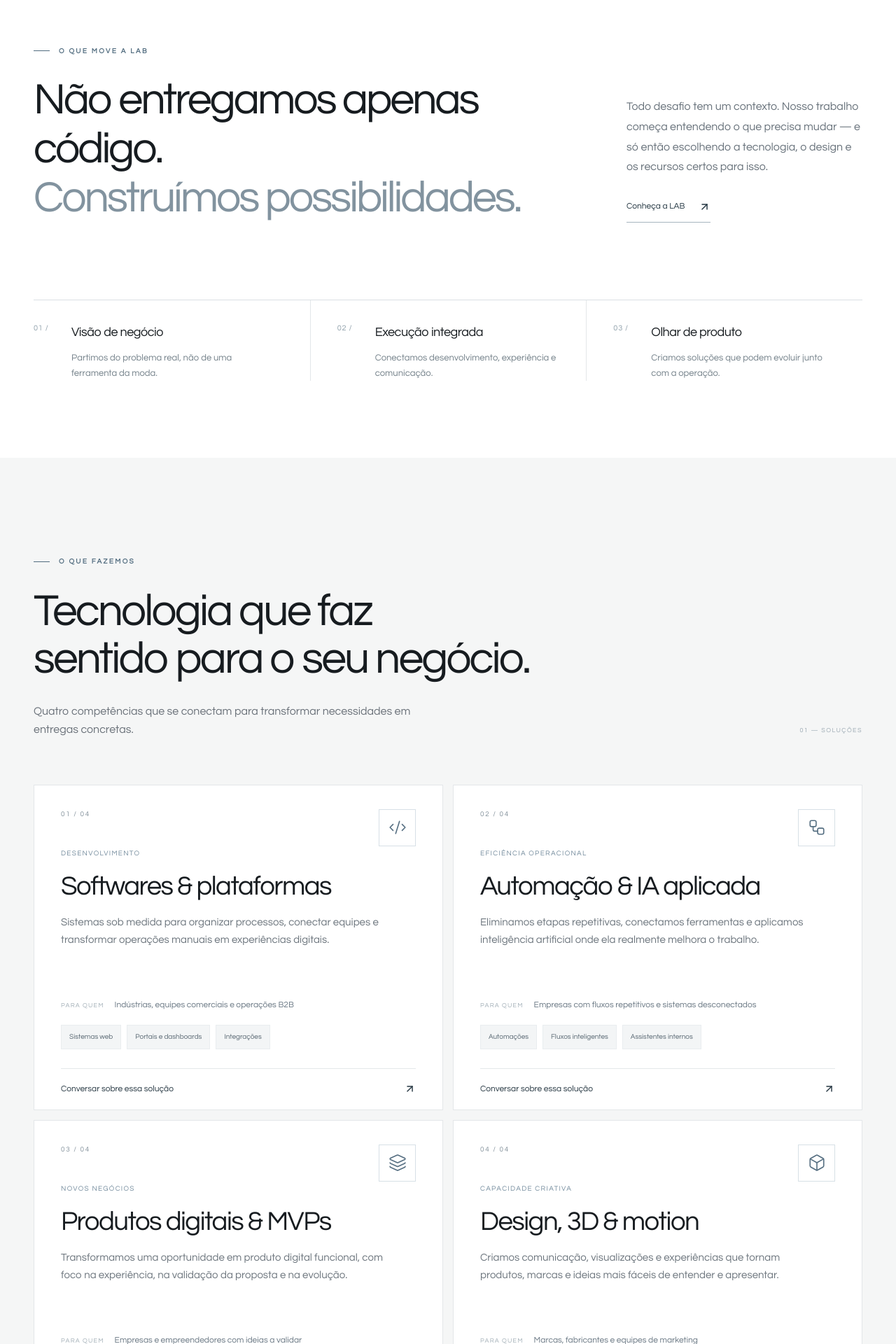
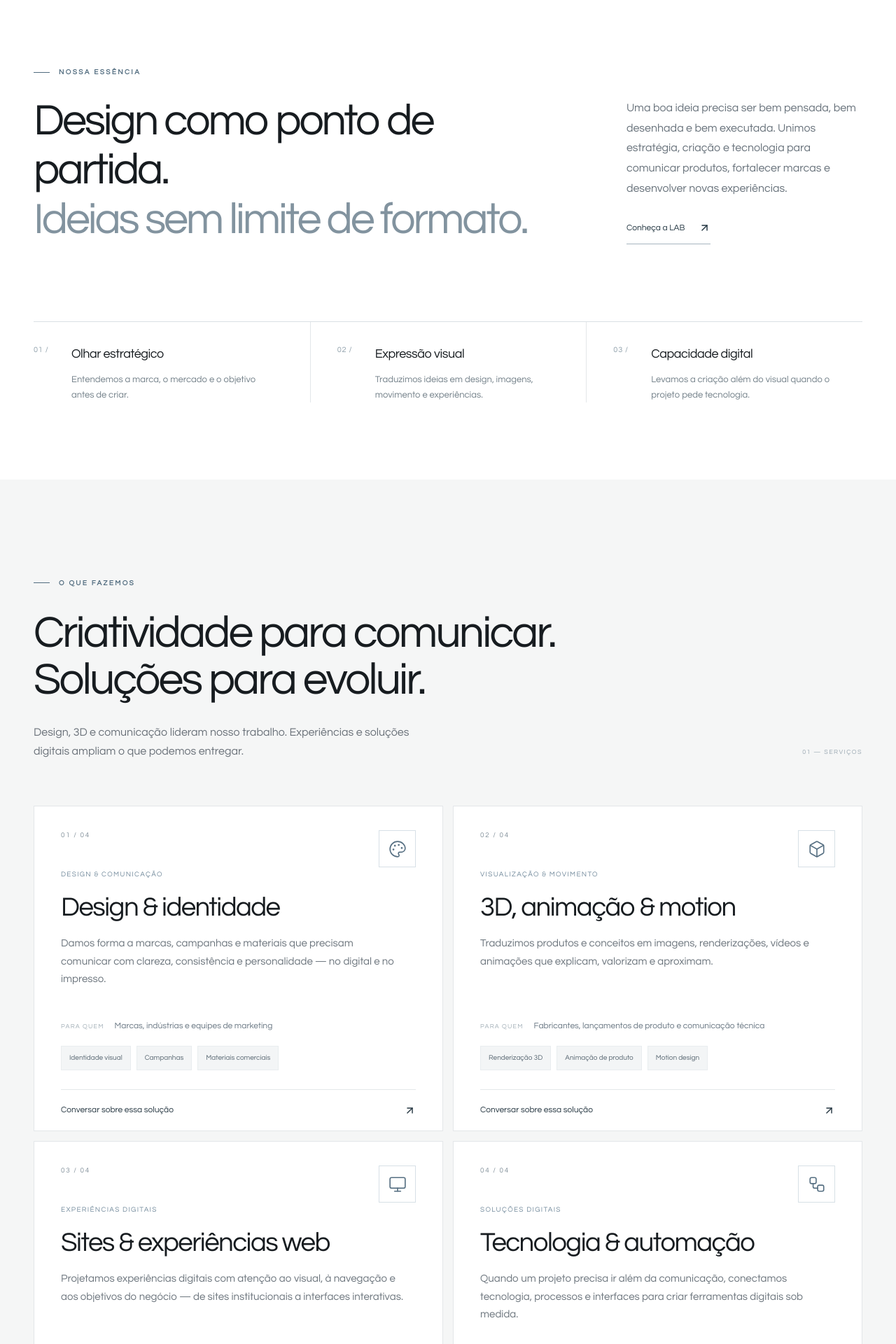
Before and after one commit to lab8792/Lab8792-site-2026-, a React (Vite) app: page / in a window 1280 px wide. Shown: the part 880-2800 px from the top of the page at 70% size. Built offline with nearby package versions, Linux system fonts and the light colour scheme; no server answers.

Commit message:
feat: reposiciona LAB com design e 3D em destaque

```diff
--- a/index.html
+++ b/index.html
@@ -5,13 +5,13 @@
     <meta name="viewport" content="width=device-width, initial-scale=1.0" />
     <meta name="theme-color" content="#f7f8f8" />
     <link rel="icon" type="image/svg+xml" href="%BASE_URL%favicon.svg" />
-    <title>LAB 8792 — Tecnologia, Soluções Digitais, Design & 3D</title>
-    <meta name="description" content="A LAB 8792 desenvolve softwares, automações, produtos digitais e soluções empresariais. Tecnologia, design e 3D para transformar desafios de negócio em soluções reais." />
-    <meta name="keywords" content="LAB 8792, desenvolvimento de software, soluções digitais, software sob medida, plataformas SaaS, automação empresarial, inteligência artificial aplicada, design gráfico, renderização 3D, motion design, Bento Gonçalves" />
+    <title>LAB 8792 — Design, 3D, Criação & Soluções Digitais</title>
+    <meta name="description" content="Design, identidade visual, campanhas, renderizações 3D, animação, motion e experiências digitais. A LAB 8792 conecta criação e tecnologia para dar vida às ideias." />
+    <meta name="keywords" content="LAB 8792, design gráfico, identidade visual, criação de campanhas, renderização 3D, animação 3D, motion design, sites, experiências digitais, soluções digitais, Bento Gonçalves" />
     <meta property="og:locale" content="pt_BR" />
     <meta property="og:type" content="website" />
-    <meta property="og:title" content="LAB 8792 — Desafios reais. Soluções digitais." />
-    <meta property="og:description" content="Desenvolvemos softwares, automações e produtos digitais. Tecnologia e capacidade criativa, do conceito à implementação." />
+    <meta property="og:title" content="LAB 8792 — Design que transforma. Ideias que ganham vida." />
+    <meta property="og:description" content="Design, 3D, comunicação e soluções digitais. Criação do conceito à entrega." />
     <meta property="og:site_name" content="LAB 8792" />
     <meta property="og:url" content="https://lab8792.github.io/Lab8792-site-2026-/" />
     <meta name="twitter:card" content="summary" />
--- a/src/pages/Home.jsx
+++ b/src/pages/Home.jsx
@@ -1,8 +1,8 @@
 import React, { useEffect, useState } from "react";
 import {
   ArrowDown, ArrowRight, ArrowUpRight, Box, Check,
-  ChevronRight, Code2, Factory, Globe2, Instagram, Layers3,
-  Mail, Menu, MoveUpRight, Network,
+  ChevronRight, Factory, Globe2, Instagram, Monitor, Palette,
+  Mail, Menu, MoveUpRight,
   Sparkles, Workflow, X
 } from "lucide-react";
 
@@ -12,78 +12,78 @@ const talkLink = (topic) => WHATSAPP + "?text=" + encodeURIComponent(
 );
 
 const nav = [
-  { label: "Soluções", href: "#solucoes" },
+  { label: "Serviços", href: "#solucoes" },
+  { label: "Design & 3D", href: "#criativo" },
   { label: "Produtos", href: "#produtos" },
-  { label: "Atuação", href: "#atuacao" },
   { label: "Sobre", href: "#sobre" },
 ];
 
 const services = [
   {
-    index: "01", icon: <Code2 size={26} strokeWidth={1.5} />,
-    category: "DESENVOLVIMENTO",
-    name: "Softwares & plataformas",
-    description: "Sistemas sob medida para organizar processos, conectar equipes e transformar operações manuais em experiências digitais.",
-    audience: "Indústrias, equipes comerciais e operações B2B",
-    deliveries: ["Sistemas web", "Portais e dashboards", "Integrações"],
-    topic: "um software ou plataforma sob medida",
+    index: "01", icon: <Palette size={26} strokeWidth={1.5} />,
+    category: "DESIGN & COMUNICAÇÃO",
+    name: "Design & identidade",
+    description: "Damos forma a marcas, campanhas e materiais que precisam comunicar com clareza, consistência e personalidade — no digital e no impresso.",
+    audience: "Marcas, indústrias e equipes de marketing",
+    deliveries: ["Identidade visual", "Campanhas", "Materiais comerciais"],
+    topic: "design, identidade visual ou criação de campanhas",
     className: "service-card-one"
   },
   {
-    index: "02", icon: <Workflow size={26} strokeWidth={1.5} />,
-    category: "EFICIÊNCIA OPERACIONAL",
-    name: "Automação & IA aplicada",
-    description: "Eliminamos etapas repetitivas, conectamos ferramentas e aplicamos inteligência artificial onde ela realmente melhora o trabalho.",
-    audience: "Empresas com fluxos repetitivos e sistemas desconectados",
-    deliveries: ["Automações", "Fluxos inteligentes", "Assistentes internos"],
-    topic: "automação e inteligência artificial para minha empresa",
+    index: "02", icon: <Box size={26} strokeWidth={1.5} />,
+    category: "VISUALIZAÇÃO & MOVIMENTO",
+    name: "3D, animação & motion",
+    description: "Traduzimos produtos e conceitos em imagens, renderizações, vídeos e animações que explicam, valorizam e aproximam.",
+    audience: "Fabricantes, lançamentos de produto e comunicação técnica",
+    deliveries: ["Renderização 3D", "Animação de produto", "Motion design"],
+    topic: "modelagem 3D, renderização ou animação",
     className: "service-card-two"
   },
   {
-    index: "03", icon: <Layers3 size={26} strokeWidth={1.5} />,
-    category: "NOVOS NEGÓCIOS",
-    name: "Produtos digitais & MVPs",
-    description: "Transformamos uma oportunidade em produto digital funcional, com foco na experiência, na validação da proposta e na evolução.",
-    audience: "Empresas e empreendedores com ideias a validar",
-    deliveries: ["MVPs", "Plataformas SaaS", "Interfaces de produto"],
-    topic: "desenvolvimento de um produto digital ou MVP",
+    index: "03", icon: <Monitor size={26} strokeWidth={1.5} />,
+    category: "EXPERIÊNCIAS DIGITAIS",
+    name: "Sites & experiências web",
+    description: "Projetamos experiências digitais com atenção ao visual, à navegação e aos objetivos do negócio — de sites institucionais a interfaces interativas.",
+    audience: "Empresas que buscam presença digital e boas experiências",
+    deliveries: ["Sites e landing pages", "UI/UX", "Experiências interativas"],
+    topic: "um site ou experiência digital",
     className: "service-card-three"
   },
   {
-    index: "04", icon: <Box size={26} strokeWidth={1.5} />,
-    category: "CAPACIDADE CRIATIVA",
-    name: "Design, 3D & motion",
-    description: "Criamos comunicação, visualizações e experiências que tornam produtos, marcas e ideias mais fáceis de entender e apresentar.",
-    audience: "Marcas, fabricantes e equipes de marketing",
-    deliveries: ["Design gráfico", "Renderização e animação 3D", "Motion"],
-    topic: "design, 3D ou motion",
+    index: "04", icon: <Workflow size={26} strokeWidth={1.5} />,
+    category: "SOLUÇÕES DIGITAIS",
+    name: "Tecnologia & automação",
+    description: "Quando um projeto precisa ir além da comunicação, conectamos tecnologia, processos e interfaces para criar ferramentas digitais sob medida.",
+    audience: "Equipes com processos a simplificar ou integrar",
+    deliveries: ["Ferramentas sob medida", "Automações", "Integrações"],
+    topic: "uma solução digital ou automação",
     className: "service-card-four"
   }
 ];
 
 const sectors = [
   {
-    n: "01", icon: <Factory size={21} strokeWidth={1.6} />,
-    name: "Indústria & fabricantes",
-    text: "Configuradores, orçamentos, catálogos digitais e processos que conectam produto, comercial e operação."
+    n: "01", icon: <Palette size={21} strokeWidth={1.6} />,
+    name: "Marcas & comunicação",
+    text: "Identidade, campanhas, materiais comerciais e experiências visuais que fortalecem a forma como a marca se apresenta."
   },
   {
-    n: "02", icon: <Network size={21} strokeWidth={1.6} />,
-    name: "Operações B2B",
-    text: "Portais, cadastros, aprovações, fluxos internos e integrações para reduzir retrabalho."
+    n: "02", icon: <Factory size={21} strokeWidth={1.6} />,
+    name: "Indústria & fabricantes",
+    text: "Renderizações, animações técnicas, catálogos, apresentações de produto e projetos digitais conectados à operação."
   },
   {
     n: "03", icon: <Globe2 size={21} strokeWidth={1.6} />,
-    name: "Negócios digitais",
-    text: "Plataformas, experiências web e recursos específicos para negócios que operam digitalmente."
+    name: "Negócios & experiências digitais",
+    text: "Sites, interfaces, plataformas e soluções sob medida para quem precisa criar ou melhorar experiências online."
   }
 ];
 
 const steps = [
-  { n: "01", title: "Entender", text: "Conhecemos o contexto, os usuários e o problema que precisa ser resolvido." },
-  { n: "02", title: "Desenhar", text: "Definimos uma solução viável, seu escopo e a experiência de uso." },
-  { n: "03", title: "Construir", text: "Desenvolvemos, integramos e validamos cada entrega." },
-  { n: "04", title: "Evoluir", text: "Acompanhamos o aprendizado e planejamos os próximos passos." }
+  { n: "01", title: "Conhecer", text: "Entendemos a marca, o público, os objetivos e o contexto do projeto." },
+  { n: "02", title: "Conceber", text: "Exploramos direções criativas e definimos o caminho visual e técnico." },
+  { n: "03", title: "Criar", text: "Transformamos o conceito em peças, imagens, experiências ou soluções funcionais." },
+  { n: "04", title: "Entregar", text: "Refinamos, validamos e preparamos o projeto para sua aplicação real." }
 ];
 
 function Brand({ inverted = false }) {
@@ -181,18 +181,18 @@ export default function Home() {
         <section className="hero-section" id="inicio">
           <div className="site-container hero-layout">
             <div className="hero-copy">
-              <Eyebrow>TECNOLOGIA / CRIAÇÃO / DESENVOLVIMENTO</Eyebrow>
-              <h1>Desafios reais.<br/><span>Soluções digitais.</span></h1>
-              <p className="hero-description">Criamos softwares, automações e produtos digitais para transformar problemas de negócio em novas possibilidades. Tecnologia e capacidade criativa, do conceito à implementação.</p>
+              <Eyebrow>DESIGN / 3D / CRIAÇÃO / SOLUÇÕES DIGITAIS</Eyebrow>
+              <h1>Design que transforma.<br/><span>Ideias que ganham vida.</span></h1>
+              <p className="hero-description">Criamos identidades, campanhas, imagens e animações 3D, sites e experiências digitais que dão forma às ideias e valorizam o que cada empresa tem de único. Criatividade e tecnologia, do conceito à entrega.</p>
               <div className="hero-actions">
-                <a className="button button-primary" href="#solucoes">Explore nossas soluções <ArrowUpRight size={18}/></a>
+                <a className="button button-primary" href="#solucoes">Conheça nossos serviços <ArrowUpRight size={18}/></a>
                 <a className="button button-link" href="#produtos">Conheça nossos produtos <ArrowRight size={17}/></a>
               </div>
               <div className="hero-meta">
                 <span className="hero-meta-line" aria-hidden="true" />
-                <span>DESENVOLVIMENTO PARA EMPRESAS</span>
+                <span>DESIGN, 3D & COMUNICAÇÃO</span>
                 <span className="hero-meta-dot">/</span>
-                <span>PRODUTOS PRÓPRIOS</span>
+                <span>EXPERIÊNCIAS DIGITAIS</span>
               </div>
             </div>
           </div>
@@ -203,7 +203,7 @@ export default function Home() {
           <div className="expertise-track">
             {Array.from({length: 2}).map((_, k) => (
               <div className="expertise-items" key={k} aria-hidden={k === 1}>
-                {["SOFTWARE SOB MEDIDA", "PLATAFORMAS DIGITAIS", "AUTOMAÇÃO & IA", "PRODUTOS PRÓPRIOS", "DESIGN & 3D"].map((item) => <span key={item}><i />{item}</span>)}
+                {["DESIGN & IDENTIDADE", "3D & ANIMAÇÃO", "CAMPANHAS & COMUNICAÇÃO", "SITES & EXPERIÊNCIAS", "SOLUÇÕES DIGITAIS"].map((item) => <span key={item}><i />{item}</span>)}
               </div>
             ))}
           </div>
@@ -212,26 +212,26 @@ export default function Home() {
         <section className="intro-section section-space" id="essencia">
           <div className="site-container intro-layout">
             <div>
-              <Eyebrow>O QUE MOVE A LAB</Eyebrow>
-              <h2>Não entregamos apenas código.<br/><span>Construímos possibilidades.</span></h2>
+              <Eyebrow>NOSSA ESSÊNCIA</Eyebrow>
+              <h2>Design como ponto de partida.<br/><span>Ideias sem limite de formato.</span></h2>
             </div>
             <div className="intro-right">
-              <p>Todo desafio tem um contexto. Nosso trabalho começa entendendo o que precisa mudar — e só então escolhendo a tecnologia, o design e os recursos certos para isso.</p>
+              <p>Uma boa ideia precisa ser bem pensada, bem desenhada e bem executada. Unimos estratégia, criação e tecnologia para comunicar produtos, fortalecer marcas e desenvolver novas experiências.</p>
               <a className="text-cta" href="#sobre">Conheça a LAB <ArrowUpRight size={17}/></a>
             </div>
           </div>
           <div className="site-container principles">
-            <div><span>01 /</span><strong>Visão de negócio</strong><p>Partimos do problema real, não de uma ferramenta da moda.</p></div>
-            <div><span>02 /</span><strong>Execução integrada</strong><p>Conectamos desenvolvimento, experiência e comunicação.</p></div>
-            <div><span>03 /</span><strong>Olhar de produto</strong><p>Criamos soluções que podem evoluir junto com a operação.</p></div>
+            <div><span>01 /</span><strong>Olhar estratégico</strong><p>Entendemos a marca, o mercado e o objetivo antes de criar.</p></div>
+            <div><span>02 /</span><strong>Expressão visual</strong><p>Traduzimos ideias em design, imagens, movimento e experiências.</p></div>
+            <div><span>03 /</span><strong>Capacidade digital</strong><p>Levamos a criação além do visual quando o projeto pede tecnologia.</p></div>
           </div>
         </section>
 
         <section className="solutions-section section-space" id="solucoes">
           <div className="site-container">
             <div className="solutions-top">
-              <SectionHead kicker="O QUE FAZEMOS" title={<>Tecnologia que faz<br/>sentido para o seu negócio.</>} description="Quatro competências que se conectam para transformar necessidades em entregas concretas."/>
-              <span className="section-index">01 — SOLUÇÕES</span>
+              <SectionHead kicker="O QUE FAZEMOS" title={<>Criatividade para comunicar.<br/>Soluções para evoluir.</>} description="Design, 3D e comunicação lideram nosso trabalho. Experiências e soluções digitais ampliam o que podemos entregar."/>
+              <span className="section-index">01 — SERVIÇOS</span>
             </div>
             <div className="services-grid">
               {services.map((service) => (
@@ -251,11 +251,29 @@ export default function Home() {
           </div>
         </section>
 
+        <section className="creative-section" id="criativo">
+          <div className="site-container creative-layout">
+            <div className="creative-display" aria-label="Painel tipográfico Form & Function">
+              <div className="creative-display-grid"/>
+              <span className="creative-word">FORM<br/><em>&</em> FUNCTION</span>
+              <div className="creative-caption">DIREÇÃO VISUAL / LAB 8792 — ESTUDO GRÁFICO</div>
+            </div>
+            <div className="creative-copy">
+              <Eyebrow>DESIGN ESTÁ NO CENTRO DO QUE FAZEMOS</Eyebrow>
+              <h2>Uma boa ideia merece<br/><span>uma execução à altura.</span></h2>
+              <p>Do conceito visual à peça final, criamos identidades, campanhas, apresentações, renderizações, animações e motion. A atenção ao detalhe acompanha cada formato e cada entrega.</p>
+              <div className="creative-tags"><span>DESIGN GRÁFICO</span><span>RENDERIZAÇÃO 3D</span><span>ANIMAÇÃO</span><span>MOTION DESIGN</span><span>COMUNICAÇÃO DE PRODUTO</span></div>
+              <a className="text-cta" href={talkLink("um projeto criativo de design ou 3D")} target="_blank" rel="noopener noreferrer">Falar sobre um projeto criativo <ArrowUpRight size={17}/></a>
+            </div>
+          </div>
+        </section>
+
+
         <section className="products-section section-space" id="produtos">
           <div className="products-topography" aria-hidden="true" />
           <div className="site-container">
             <div className="products-head">
-              <SectionHead light kicker="TECNOLOGIA PROPRIETÁRIA" title={<>Criamos para empresas.<br/><span>Também construímos o futuro.</span></>} description="Além dos projetos sob medida, desenvolvemos produtos próprios para desafios específicos de mercado."/>
+              <SectionHead light kicker="PRODUTOS CRIADOS NA LAB" title={<>Da criação à inovação.<br/><span>Ideias que viram produtos.</span></>} description="Nossa capacidade criativa também ganha forma em produtos digitais próprios, desenvolvidos para necessidades reais."/>
               <div className="products-aside">IDEIAS QUE SE TORNAM<br/>PRODUTOS REAIS <MoveUpRight size={18}/></div>
             </div>
             <div className="products-grid">
@@ -273,7 +291,7 @@ export default function Home() {
                 <div className="product-details">
                   <div className="product-brand-row"><span className="product-type">02 / TECNOLOGIA INDUSTRIAL</span><span className="product-label">EM DESENVOLVIMENTO</span></div>
                   <h3>MarceneiroPro<span>.</span></h3>
-                  <p>Uma plataforma para conectar fabricantes e projetistas, reunindo configuração de produtos, visualização 3D e processos comerciais.</p>
+                  <p>Uma plataforma que une projeto, visualização 3D e configuração de móveis para conectar fabricantes e projetistas.</p>
                   <a href={talkLink("o projeto MarceneiroPro")} target="_blank" rel="noopener noreferrer" className="product-link">Conversar sobre o projeto <ArrowUpRight size={18}/></a>
                 </div>
               </article>
@@ -286,9 +304,9 @@ export default function Home() {
           <div className="site-container sectors-layout">
             <div className="sectors-side">
               <Eyebrow>ONDE ATUAMOS</Eyebrow>
-              <h2>Conhecemos o valor de um processo que funciona.</h2>
-              <p>Nos aproximamos da operação para entender o que trava, o que se repete e o que pode ser melhor.</p>
-              <a href="#contato" className="text-cta">Conte seu desafio <ArrowUpRight size={17}/></a>
+              <h2>Cada mercado tem uma história para contar.</h2>
+              <p>Entendemos produtos, públicos e desafios para criar uma comunicação mais clara — e experiências digitais quando elas fazem sentido.</p>
+              <a href="#contato" className="text-cta">Fale sobre seu projeto <ArrowUpRight size={17}/></a>
             </div>
             <div className="sectors-list">
               {sectors.map((sector) => (
@@ -302,26 +320,9 @@ export default function Home() {
           </div>
         </section>
 
-        <section className="creative-section" id="criativo">
-          <div className="site-container creative-layout">
-            <div className="creative-display" aria-label="Painel tipográfico Form & Function">
-              <div className="creative-display-grid"/>
-              <span className="creative-word">FORM<br/><em>&</em> FUNCTION</span>
-              <div className="creative-caption">DIREÇÃO VISUAL / LAB 8792 — ESTUDO GRÁFICO</div>
-            </div>
-            <div className="creative-copy">
-              <Eyebrow>DESIGN É PARTE DO NOSSO DNA</Eyebrow>
-              <h2>Criatividade não é um extra.<br/><span>É uma vantagem.</span></h2>
-              <p>O mesmo olhar que desenha uma interface cria a visualização de um produto, estrutura uma apresentação ou dá vida a uma animação. Design, 3D e motion seguem como parte essencial do que fazemos.</p>
-              <div className="creative-tags"><span>DESIGN GRÁFICO</span><span>RENDERIZAÇÃO 3D</span><span>ANIMAÇÃO</span><span>MOTION DESIGN</span><span>COMUNICAÇÃO DE PRODUTO</span></div>
-              <a className="text-cta" href={talkLink("um projeto criativo de design ou 3D")} target="_blank" rel="noopener noreferrer">Falar sobre um projeto criativo <ArrowUpRight size={17}/></a>
-            </div>
-          </div>
-        </section>
-
         <section className="method-section section-space" id="metodo">
           <div className="site-container">
-            <SectionHead kicker="NOSSO PROCESSO" title={<>Boas soluções começam<br/>com boas perguntas.</>} description="Trabalhamos por etapas claras, com escopo definido e decisões orientadas ao problema."/>
+            <SectionHead kicker="NOSSO PROCESSO" title={<>Do conceito à entrega.<br/>Com intenção em cada detalhe.</>} description="Cada projeto começa com escuta e direção criativa, evoluindo para uma execução alinhada ao objetivo."/>
             <div className="method-grid">
               {steps.map((step) => <div className="method-step" key={step.n}><span className="method-no">{step.n}</span><span className="method-rule"/><h3>{step.title}</h3><p>{step.text}</p></div>)}
             </div>
@@ -333,8 +334,8 @@ export default function Home() {
             <div className="about-side"><Eyebrow light>SOBRE A LAB</Eyebrow><div className="about-coordinate">BENTO GONÇALVES — RS<br/>ATUAÇÃO REMOTA / SEM FRONTEIRAS</div></div>
             <div className="about-main">
               <h2>Uma estrutura enxuta.<br/>Uma visão <span>sem limites de formato.</span></h2>
-              <p>A LAB 8792 é uma empresa de tecnologia e criação que desenvolve soluções digitais, produtos próprios e projetos visuais. Trabalhamos de forma colaborativa, reunindo as competências certas para cada desafio.</p>
-              <div className="about-bottom"><span><Check size={16}/> Desenvolvimento e produto</span><span><Check size={16}/> Tecnologia e design</span><span><Check size={16}/> Colaboração e execução</span></div>
+              <p>A LAB 8792 é uma empresa de design, criação e soluções digitais. Desenvolvemos projetos de identidade, comunicação, 3D, animação e experiências web, além de criar nossos próprios produtos. Reunimos estratégia, sensibilidade visual e tecnologia conforme a necessidade de cada projeto.</p>
+              <div className="about-bottom"><span><Check size={16}/> Design e comunicação</span><span><Check size={16}/> 3D e experiências digitais</span><span><Check size={16}/> Criação e execução</span></div>
             </div>
           </div>
         </section>
@@ -344,7 +345,7 @@ export default function Home() {
             <div className="contact-main">
               <Eyebrow>VAMOS CONVERSAR?</Eyebrow>
               <h2>Seu próximo projeto<br/>pode começar <span>aqui.</span></h2>
-              <p>Conte o que sua empresa precisa resolver. Vamos entender o desafio e avaliar como podemos contribuir.</p>
+              <p>Uma marca, um lançamento, uma campanha, uma animação ou uma experiência digital. Conte sua ideia e vamos encontrar a melhor forma de realizá-la.</p>
               <div className="contact-actions">
                 <a className="button button-primary" href={talkLink("um projeto com a LAB 8792")} target="_blank" rel="noopener noreferrer">Converse com um especialista <ArrowUpRight size={19}/></a>
                 <a className="contact-mail" href="mailto:contato@lab8792.com.br"><Mail size={17}/> contato@lab8792.com.br</a>
@@ -358,12 +359,12 @@ export default function Home() {
       <footer className="lab-footer">
         <div className="site-container">
           <div className="footer-top">
-            <div className="footer-identity"><a href="#inicio"><Brand inverted/></a><p>Tecnologia, produtos digitais<br/>e capacidade criativa.</p></div>
+            <div className="footer-identity"><a href="#inicio"><Brand inverted/></a><p>Design, 3D e comunicação.<br/>Experiências e soluções digitais.</p></div>
             <div className="footer-column"><span>NAVEGAÇÃO</span><a href="#solucoes">Soluções</a><a href="#produtos">Produtos</a><a href="#atuacao">Atuação</a><a href="#sobre">Sobre a LAB</a></div>
             <div className="footer-column"><span>CONTATO</span><a href="mailto:contato@lab8792.com.br">contato@lab8792.com.br</a><a href={WHATSAPP} target="_blank" rel="noopener noreferrer">WhatsApp <ArrowUpRight size={14}/></a><a href="https://www.instagram.com/lab_8792/" target="_blank" rel="noopener noreferrer">Instagram <Instagram size={15}/></a></div>
             <div className="footer-location"><span>BASE</span><strong>Bento Gonçalves<br/>Rio Grande do Sul, Brasil</strong><small>Colaboração sem fronteiras.</small></div>
           </div>
-          <div className="footer-bottom"><span>© {new Date().getFullYear()} LAB 8792. Todos os direitos reservados.</span><div className="footer-legal"><a href={import.meta.env.BASE_URL + "privacidade.html"}>Política de privacidade</a><span>TECNOLOGIA + CRIAÇÃO <ArrowUpRight size={14}/></span></div></div>
+          <div className="footer-bottom"><span>© {new Date().getFullYear()} LAB 8792. Todos os direitos reservados.</span><div className="footer-legal"><a href={import.meta.env.BASE_URL + "privacidade.html"}>Política de privacidade</a><span>DESIGN + CRIAÇÃO + DIGITAL <ArrowUpRight size={14}/></span></div></div>
         </div>
       </footer>
     </div>
```
